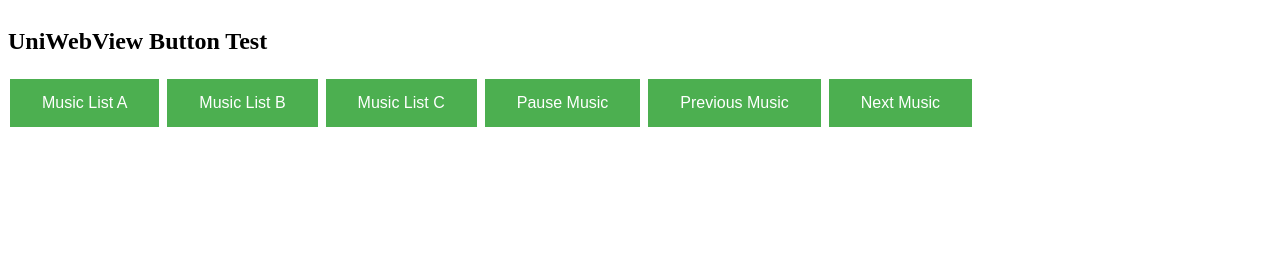
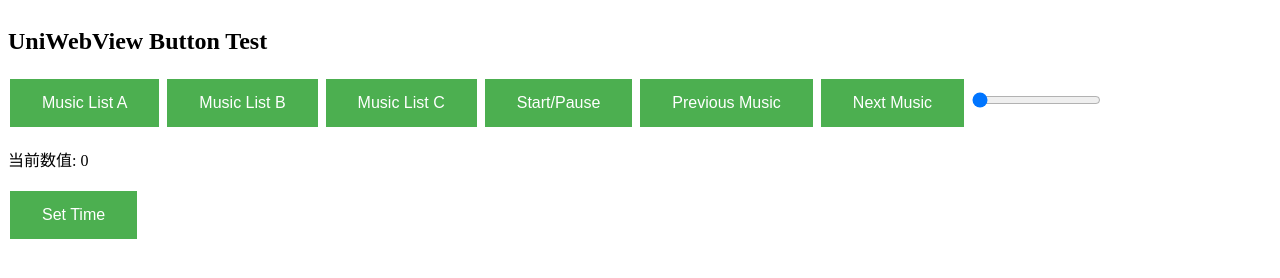
Before and after one commit to sagaBack/sagaback.github.io, a plain HTML site: page index.html in a window 1280 px wide. Drawn offline with Linux system fonts and the light colour scheme.

Commit message:
Update index.html

```diff
--- a/index.html
+++ b/index.html
@@ -59,6 +59,18 @@
         {
             window.location.href = "uniwebview://nextMusic?value=1";
         }
+        function updateTicksValue(value) {
+            document.getElementById('ticksValue').innerText = value;
+        }
+
+        function changeCurrentTicks() {
+            var sliderValue = document.getElementById('ticksSlider').value;
+            var urlString = "uniwebview://currentTicks?value=" + sliderValue;
+            // 这里可以使用window.location.href改变URL，但在这个演示中可能不起作用。
+            // 在实际的 WebView 中，确保这个URL可以正确地发送给 WebView。
+            console.log(urlString); // 打印URL（仅用于演示）
+            // window.location.href = urlString; // 实际WebView中使用的代码
+        }
     </script>
 </head>
 <body>
@@ -68,9 +80,12 @@
             <button class="button" onclick="changeMusicListA()">Music List A</button>
             <button class="button" onclick="changeMusicListB()">Music List B</button>
             <button class="button" onclick="changeMusicListC()">Music List C</button>
-            <button class="button" onclick="pauseMusic()">Pause Music</button>
+            <button class="button" onclick="pauseMusic()">Start/Pause</button>
             <button class="button" onclick="previousMusic()">Previous Music</button>
             <button class="button" onclick="nextMusic()">Next Music</button>
+            <input type="range" min="0" max="360" value="0" class="slider" id="ticksSlider" onchange="updateTicksValue(this.value)">
+            <p>当前数值: <span id="ticksValue">0</span></p>
+            <button class="button" onclick="changeCurrentTicks()">Set Time</button>
         </div>
     </div>
 </body>
```
